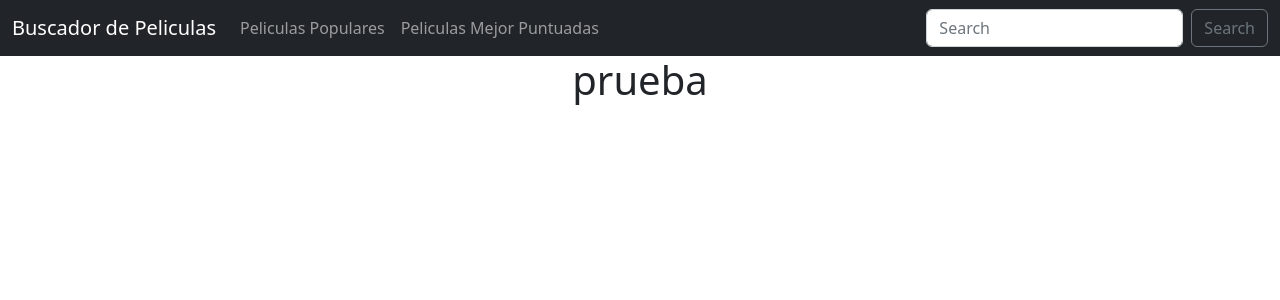
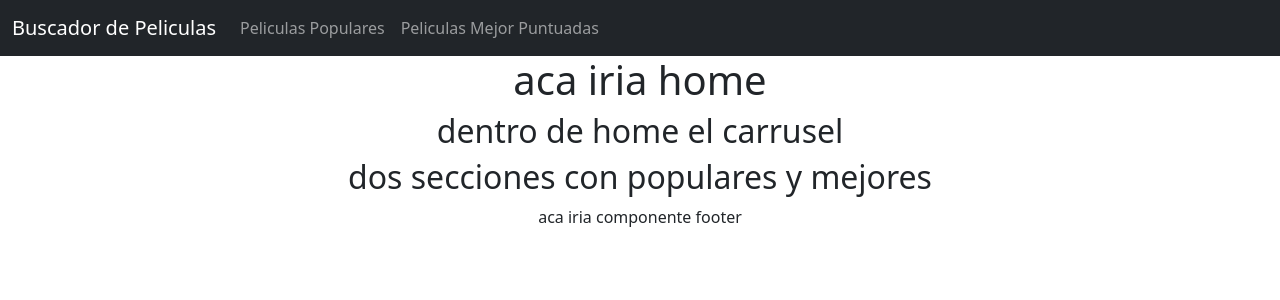
Before and after one commit to Crismi22/movies-react, a React (Create React App) app: page / in a window 1280 px wide. Shown: the top 300 px of the page. Built offline with nearby package versions, Linux system fonts and the light colour scheme.

Commit message:
organizando maquetado

```diff
--- a/src/App.js
+++ b/src/App.js
@@ -5,7 +5,10 @@ function App() {
   return (
     <div className="App">
       <NavBar />
-      <h1>prueba</h1>
+      <h1>aca iria home</h1>
+      <h2>dentro de home el carrusel</h2>
+      <h2>dos secciones con populares y mejores</h2>
+      <footer>aca iria componente footer</footer>
     </div>
   );
 }
--- a/src/components/NavBar/index.js
+++ b/src/components/NavBar/index.js
@@ -1,8 +1,8 @@
-import Button from 'react-bootstrap/Button';
+// import Button from 'react-bootstrap/Button';
 import Container from 'react-bootstrap/Container';
-import Form from 'react-bootstrap/Form';
-import Nav from 'react-bootstrap/Nav';
-import Navbar from 'react-bootstrap/Navbar';
+// import Form from 'react-bootstrap/Form';
+import { Nav, Navbar } from 'react-bootstrap';
+
 
 
 const NavBar = () => {
@@ -20,7 +20,7 @@ const NavBar = () => {
             <Nav.Link href="#action1">Peliculas Populares</Nav.Link>
             <Nav.Link href="#action2">Peliculas Mejor Puntuadas</Nav.Link>
           </Nav>
-          <Form className="d-flex">
+          {/* <Form className="d-flex">
             <Form.Control
               type="search"
               placeholder="Search"
@@ -28,7 +28,7 @@ const NavBar = () => {
               aria-label="Search"
             />
             <Button variant="outline-secondary">Search</Button>
-          </Form>
+          </Form> */}
         </Navbar.Collapse>
       </Container>
     </Navbar>
```
